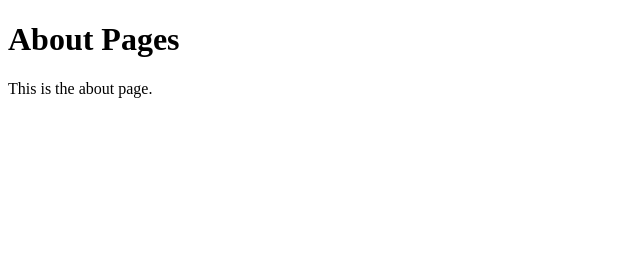
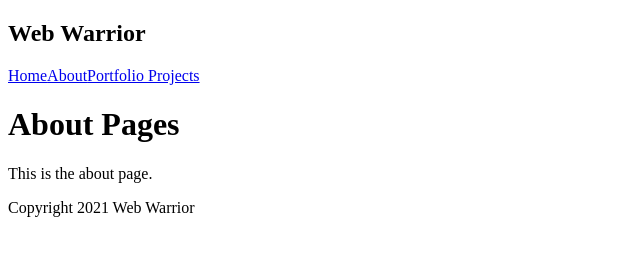
Before and after one commit to baymax44/gatsby-practice, a Gatsby site: page /about in a window 1280 px wide. Shown: the whole page, without its empty margins (0-640 px from the left). Built offline with nearby package versions, Linux system fonts and the light colour scheme; Gatsby itself is replaced by a stand-in of ours.

Commit message:
layout component

```diff
--- /dev/null
+++ b/src/components/Layout.js
@@ -0,0 +1,16 @@
+import React from 'react'
+import Navbar from './Navbar'
+
+export default function Layout({ children }) {
+  return (
+    <div className="layout">
+      <Navbar />
+      <div className="content">
+        {children}
+      </div>
+      <footer>
+        <p>Copyright 2021 Web Warrior</p>
+      </footer>
+    </div>
+  )
+}
--- a/src/pages/about.js
+++ b/src/pages/about.js
@@ -1,10 +1,13 @@
 import React from 'react'
+import Layout from '../components/Layout';
 
 export default function About() {
   return (
-    <div>
-      <h1>About Pages</h1>
-      <p>This is the about page.</p>
-    </div>
+    <Layout>
+      <div>
+        <h1>About Pages</h1>
+        <p>This is the about page.</p>
+      </div>
+    </Layout>
   )
 }
```
Also changed, not shown: src/pages/index.js (+8 -7 lines), src/pages/projects/index.js (+13 -0 lines).
